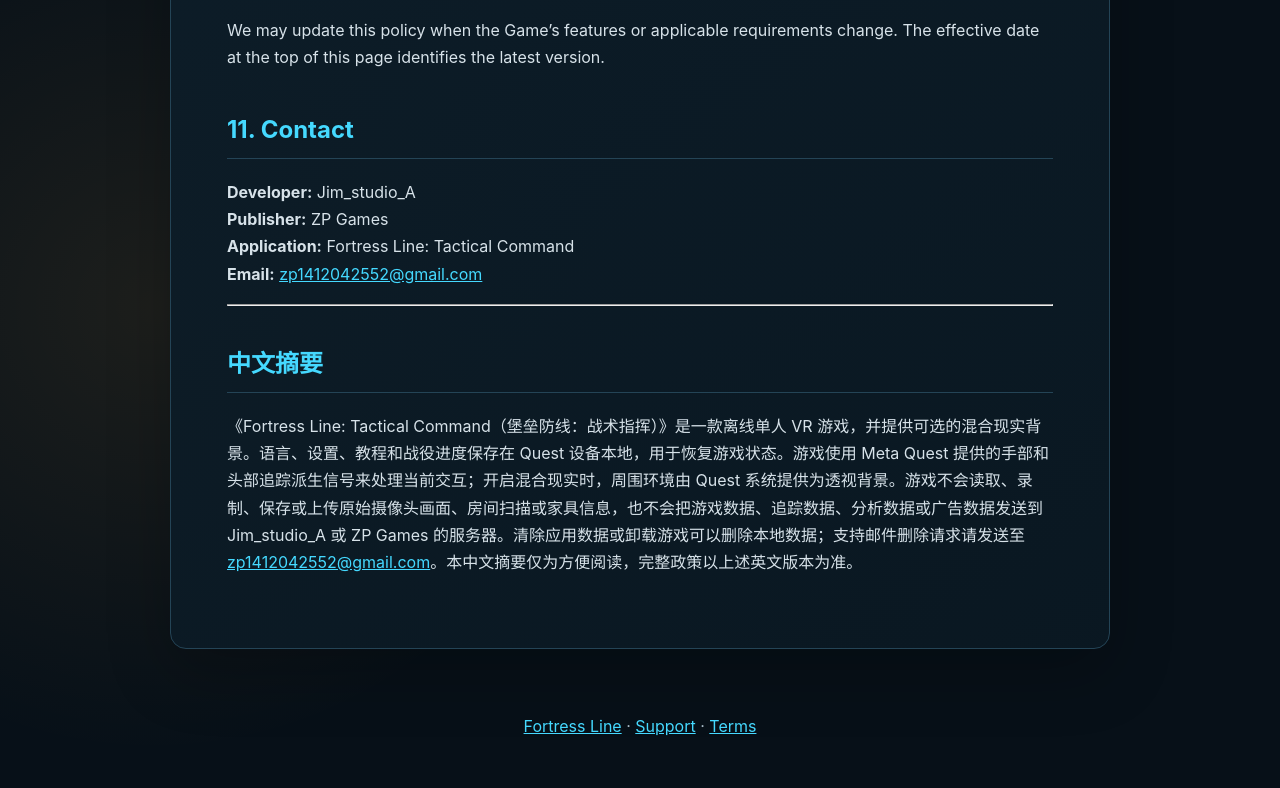
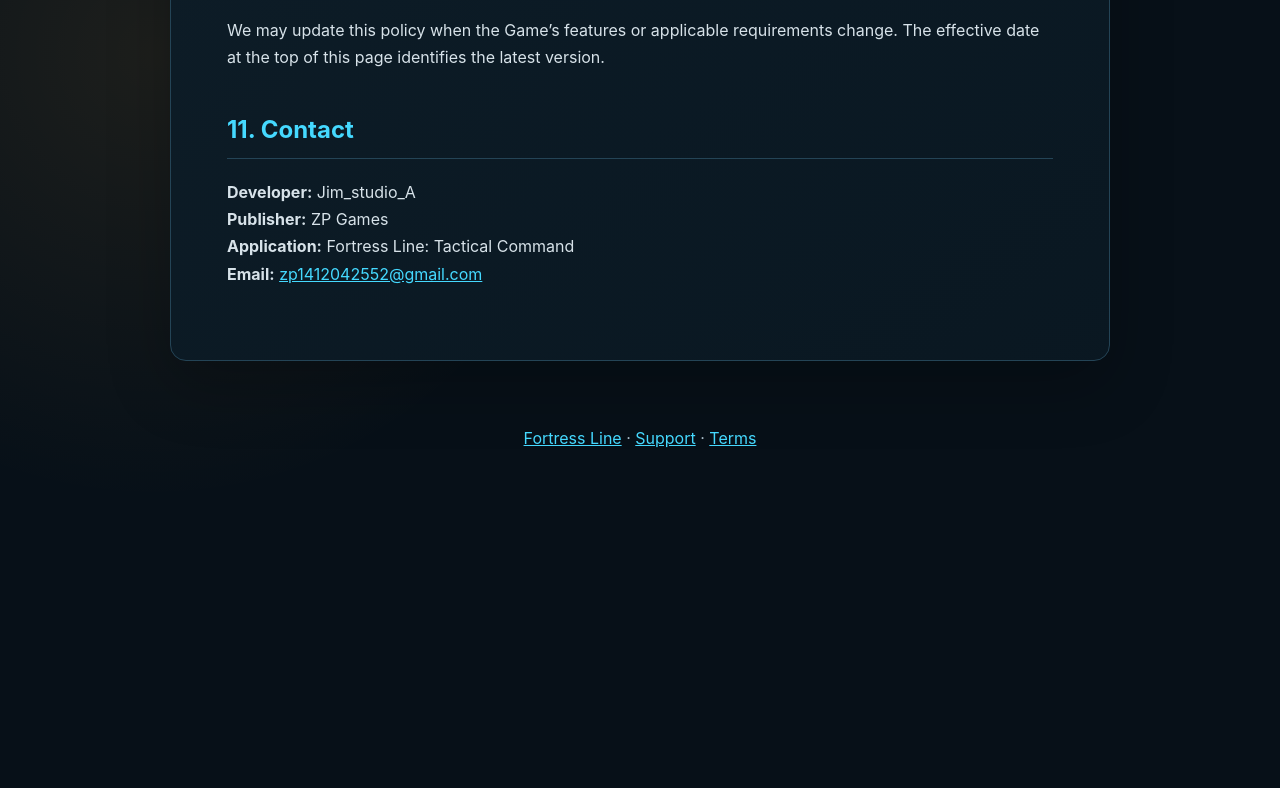
Before and after one commit to zp1412042552-hue/Fortress-Line-Website, a plain HTML site: page privacy-policy.html in a window 1280 px wide. Shown: the part 3219-4007 px from the top of the page. After the commit the page ends 3719 px from the top, so only its background shows below. Drawn offline with Linux system fonts and the light colour scheme.

Commit message:
Keep privacy policy English only

```diff
--- a/privacy-policy.html
+++ b/privacy-policy.html
@@ -77,9 +77,6 @@
         <strong>Application:</strong> Fortress Line: Tactical Command<br>
         <strong>Email:</strong> <a href="mailto:zp1412042552@gmail.com">zp1412042552@gmail.com</a></p>
 
-        <hr>
-        <h2 lang="zh-CN">中文摘要</h2>
-        <p lang="zh-CN">《Fortress Line: Tactical Command（堡垒防线：战术指挥）》是一款离线单人 VR 游戏，并提供可选的混合现实背景。语言、设置、教程和战役进度保存在 Quest 设备本地，用于恢复游戏状态。游戏使用 Meta Quest 提供的手部和头部追踪派生信号来处理当前交互；开启混合现实时，周围环境由 Quest 系统提供为透视背景。游戏不会读取、录制、保存或上传原始摄像头画面、房间扫描或家具信息，也不会把游戏数据、追踪数据、分析数据或广告数据发送到 Jim_studio_A 或 ZP Games 的服务器。清除应用数据或卸载游戏可以删除本地数据；支持邮件删除请求请发送至 <a href="mailto:zp1412042552@gmail.com">zp1412042552@gmail.com</a>。本中文摘要仅为方便阅读，完整政策以上述英文版本为准。</p>
     </main>
     <footer class="site-footer"><a href="index.html">Fortress Line</a> &middot; <a href="support.html">Support</a> &middot; <a href="terms-of-service.html">Terms</a></footer>
 </body>
```
